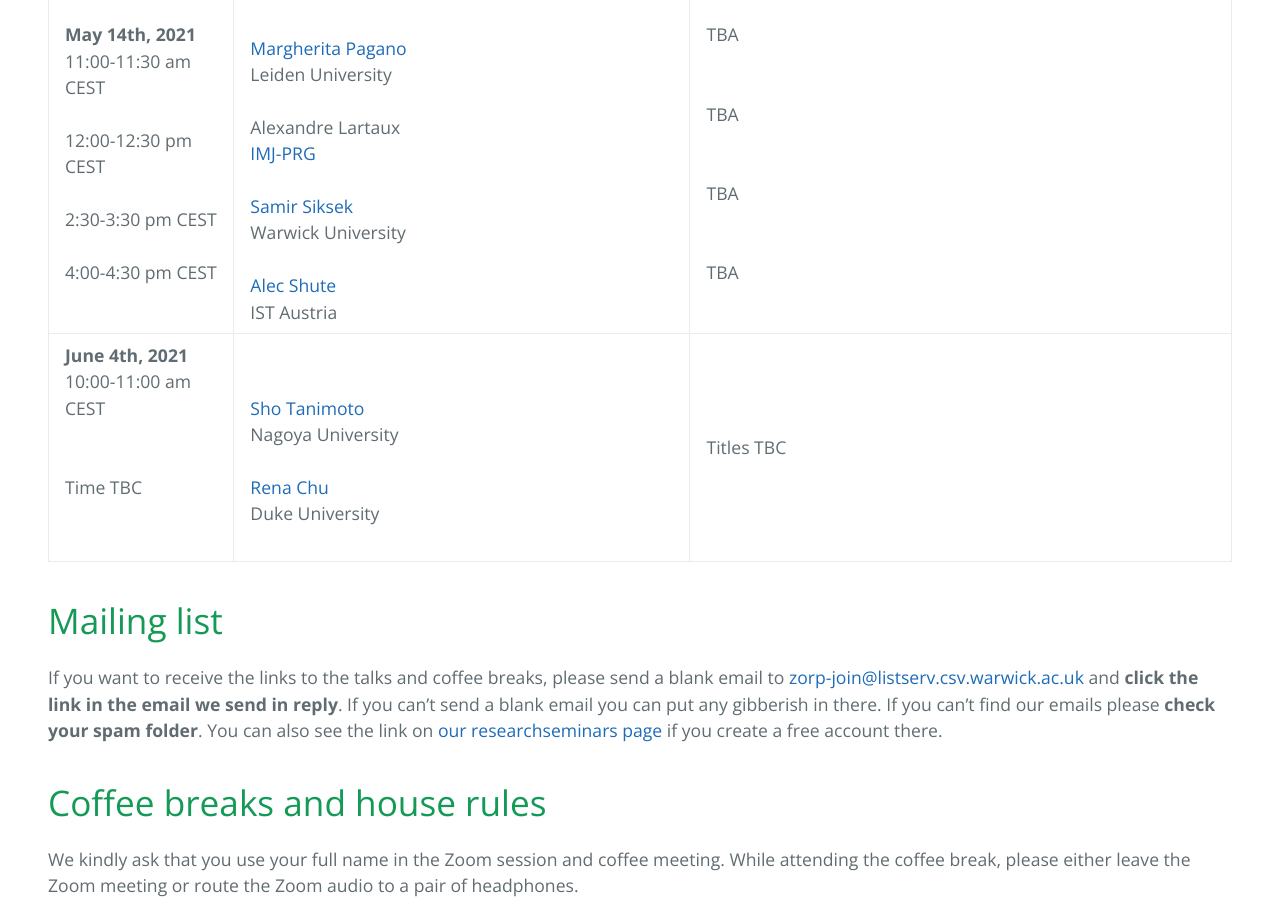
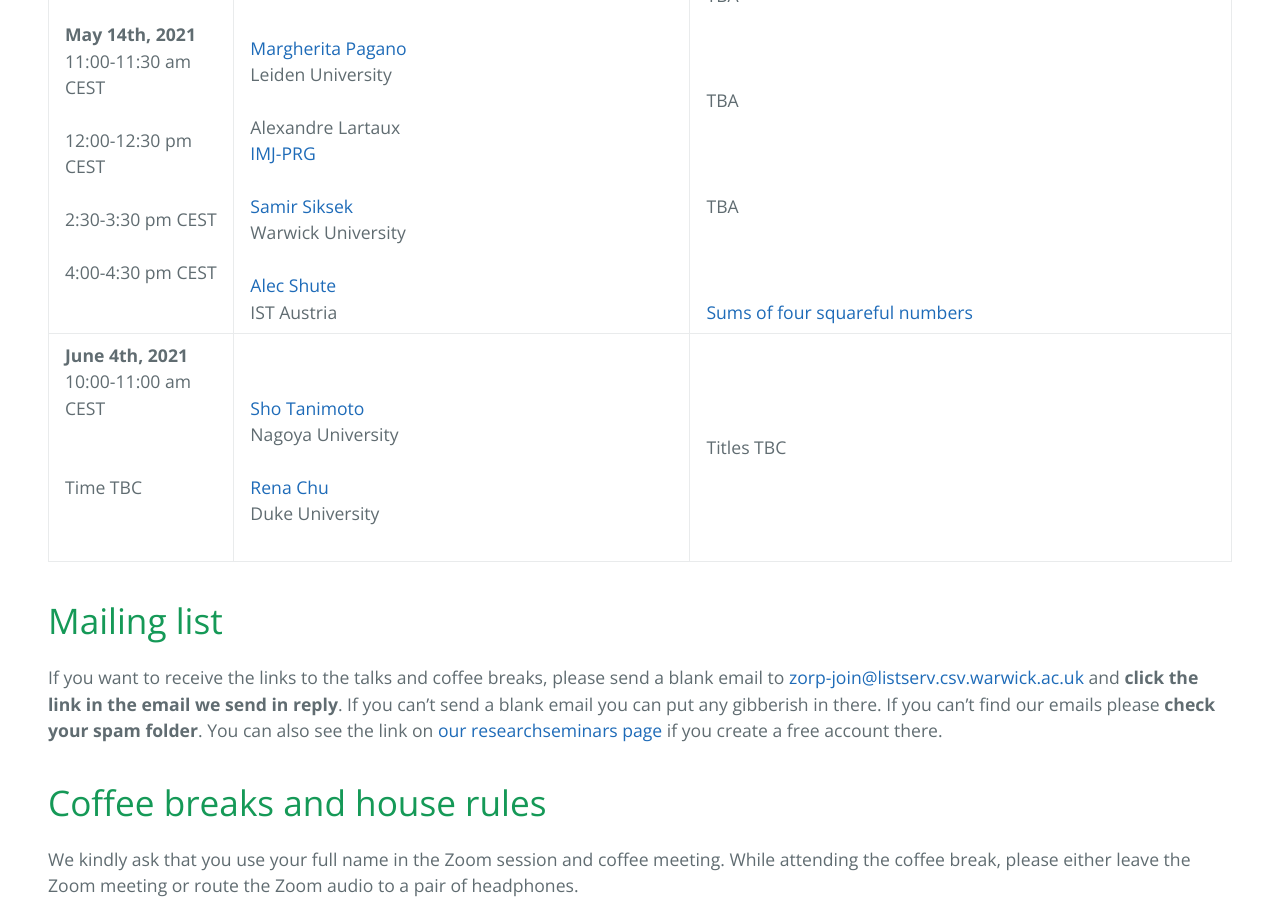
Before and after one commit to zoom-on-rational-points/zoom-on-rational-points.github.io, a Jekyll site: the page built from index.md, in a window 1280 px wide and 900 px high, scrolled down 1907 px. Built offline with Jekyll 4.4.1, drawn with Linux system fonts in a browser that asks for light colours; our own code applies the rules of GitHub Pages for plain Markdown files.

Commit message:
Update index.md

```diff
--- a/index.md
+++ b/index.md
@@ -18,7 +18,7 @@
 | **February 19th, 2021** <br>2:30-3:30 pm CET <br><br> <br> 4:00-5:00 pm CET <br>| <br><a href ="https://webusers.imj-prg.fr/ratko.darda">Ratko Darda</a> <br> Paris University (Paris 7) <br><br>   <a href="https://personal-homepages.mis.mpg.de/winter/">Rosa Winter</a> <br>Max Planck Institute for Mathematics in the Sciences (Leipzig) | <br><a href="https://zoom-on-rational-points.github.io/abstractRD">Manin conjecture for algebraic stacks</a><br><a href="slidesRD.pdf" style="font-weight:bold">Slides</a> and <a href="https://www.youtube.com/watch?v=ZJfP1TI6soQ" style="font-weight:bold">recording of the talk</a><br><br><a href="https://zoom-on-rational-points.github.io/abstractRW">Density of rational points on a family of del Pezzo surfaces of degree 1</a><br><a href="slidesRW.pdf" style="font-weight:bold">Slides</a> and <a href="https://www.youtube.com/watch?v=CdR8nMqoGoE" style="font-weight:bold">recording of the talk</a>|
 | **March 19th, 2021** <br>2:30-3:30 pm CET <br><br> <br> 4:00-5:00 pm CET <br> | <br><a href="https://sites.google.com/site/damarishomepage/">Damaris Schindler</a><br> G&ouml;ttingen University <br><br><a href="https://sites.google.com/a/uic.edu/ardahuseyindemirhan/">Arda Huseyin Demirhan</a><br> University of Illinois at Chicago | <br><a href="https://zoom-on-rational-points.github.io/abstractDS">Campana points on toric varieties</a><br> <a href="slidesDS.pdf" style="font-weight:bold">Slides</a><br><br> <a href="https://zoom-on-rational-points.github.io/abstractAD">Distribution of Rational Points on Toric Varieties: A Multi-Height Approach</a><br> <a href="slidesAD.pdf" style="font-weight:bold">Slides</a> and <a href="https://www.youtube.com/watch?v=W7ImcXOykro&ab_channel=EfthymiosSofos" style="font-weight:bold">recording of the talk</a>|
 | **April 23rd, 2021** <br>2:30-3:30 pm CEST <br><br> <br> 4:00-5:00 pm CEST <br> | <br><a href="https://www.uu.nl/staff/SYamagishi">Shuntaro Yamagishi</a><br> Utrecht University <br><br><a href="https://sites.google.com/view/miriam-kaesberg/home">Miriam Kaesberg</a><br> G&ouml;ttingen University | <br><a href="https://zoom-on-rational-points.github.io/abstractSY">Density of rational points near/on compact manifolds with certain curvature conditions</a><br><br><br><a href="https://zoom-on-rational-points.github.io/abstractMK">On Artin's Conjecture: Pairs of Additive Forms</a><br> <a href="slidesMK.pdf" style="font-weight:bold">Slides</a> and <a href="https://www.youtube.com/watch?v=Xo5pMUckwgo&feature=youtu.be" style="font-weight:bold">recording of the talk</a>|
-| **May 14th, 2021** <br>11:00-11:30 am CEST <br><br>12:00-12:30 pm CEST<br><br>2:30-3:30 pm CEST<br><br>4:00-4:30 pm CEST <br>| <br><br><a href="https://www.universiteitleiden.nl/en/staffmembers/margherita-pagano#tab-1">Margherita Pagano</a><br> Leiden University <br><br>Alexandre Lartaux<br><a href="https://www.imj-prg.fr">IMJ-PRG</a><br><br><a href="https://homepages.warwick.ac.uk/staff/S.Siksek/">Samir Siksek</a><br>Warwick University<br><br><a href="https://ist.ac.at/en/research/browning-group/">Alec Shute</a><br>IST Austria  |  TBA <br><br><br> TBA <br><br><br> TBA <br><br><br> TBA|
+| **May 14th, 2021** <br>11:00-11:30 am CEST <br><br>12:00-12:30 pm CEST<br><br>2:30-3:30 pm CEST<br><br>4:00-4:30 pm CEST <br>| <br><br><a href="https://www.universiteitleiden.nl/en/staffmembers/margherita-pagano#tab-1">Margherita Pagano</a><br> Leiden University <br><br>Alexandre Lartaux<br><a href="https://www.imj-prg.fr">IMJ-PRG</a><br><br><a href="https://homepages.warwick.ac.uk/staff/S.Siksek/">Samir Siksek</a><br>Warwick University<br><br><a href="https://ist.ac.at/en/research/browning-group/">Alec Shute</a><br>IST Austria  |  TBA <br><br><br><br> TBA <br><br><br><br> TBA <br><br><br><br> <a href="https://zoom-on-rational-points.github.io/abstractAS">Sums of four squareful numbers</a>|
 | **June 4th, 2021** <br>10:00-11:00 am CEST <br><br><br> Time TBC<br><br><br>| <br><a href="https://shotanimoto.wordpress.com">Sho Tanimoto</a><br> Nagoya University <br><br><a href="https://scholars.duke.edu/person/rena.chu">Rena Chu</a><br>Duke University |  Titles TBC|
 
 
```
